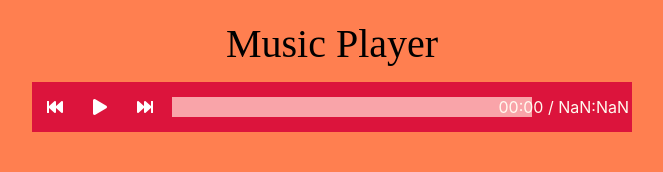
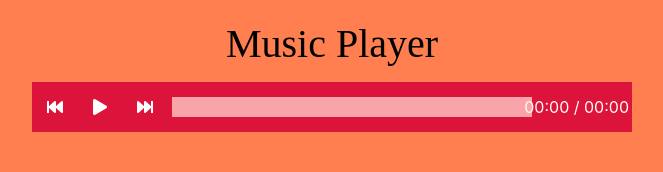
Before and after one commit to sabidi1/Music-Player, a React (Create React App) app: page / in a window 1280 px wide. Shown: the top 172 px of the page, without its empty margins (308-971 px from the left). Built offline with nearby package versions, Linux system fonts and the light colour scheme; a web font is replaced by a local one.

Commit message:
End time shows '00:00' upon swapping song

```diff
--- a/src/Player.js
+++ b/src/Player.js
@@ -151,6 +151,9 @@ function formatNumber(num){
     return str;
 }
 function formatTime(s){
+    if (!s && s !== 0){
+        return '00:00';
+    }
     var total_seconds = Math.floor(s);
     var hours = Math.floor(total_seconds / 3600);
     var minutes = Math.floor(total_seconds / 60) - hours * 60;
```
